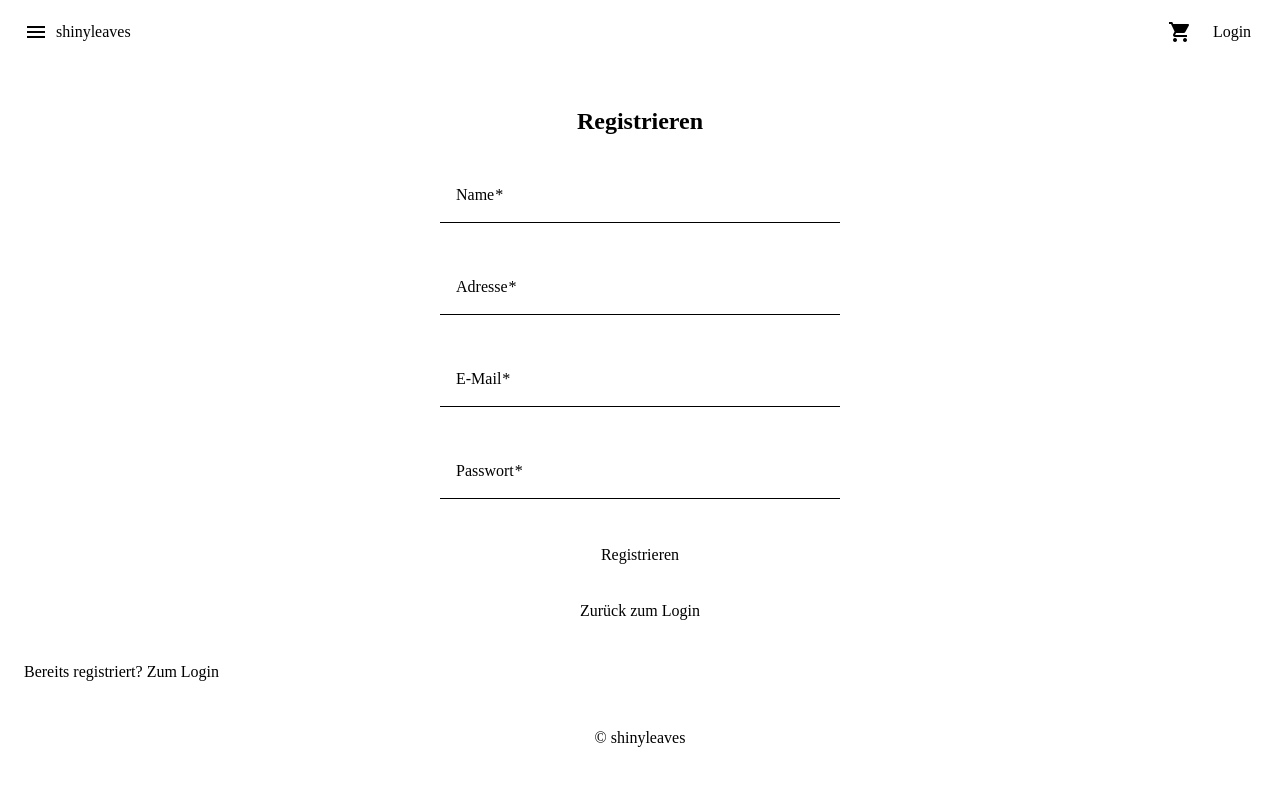
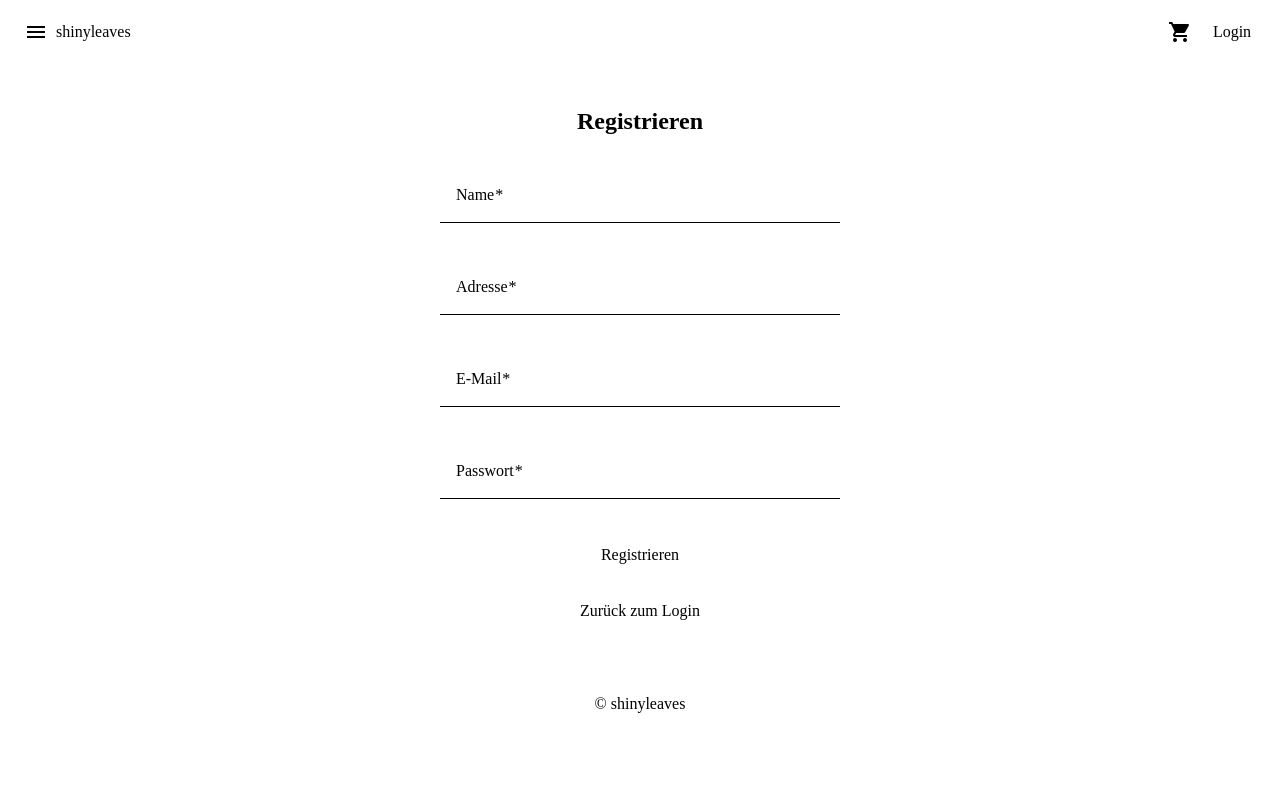
Before and after one commit to ktrifel/shinyleaves-frontend, an Angular app in the folder test-frontend/: page /register in a window 1280 px wide. Shown: the top 786 px of the page. Built offline with nearby package versions, Linux system fonts and the light colour scheme.

Commit message:
Log In Interface

```diff
--- a/test-frontend/src/app/pages/register/register.component.html
+++ b/test-frontend/src/app/pages/register/register.component.html
@@ -29,10 +29,4 @@
 
   <button mat-button (click)="goToLogin()">Zurück zum Login</button>
 
-
 </form>
-
-<p class="switch">
-  Bereits registriert?
-  <a routerLink="/login">Zum Login</a>
-</p>
```
